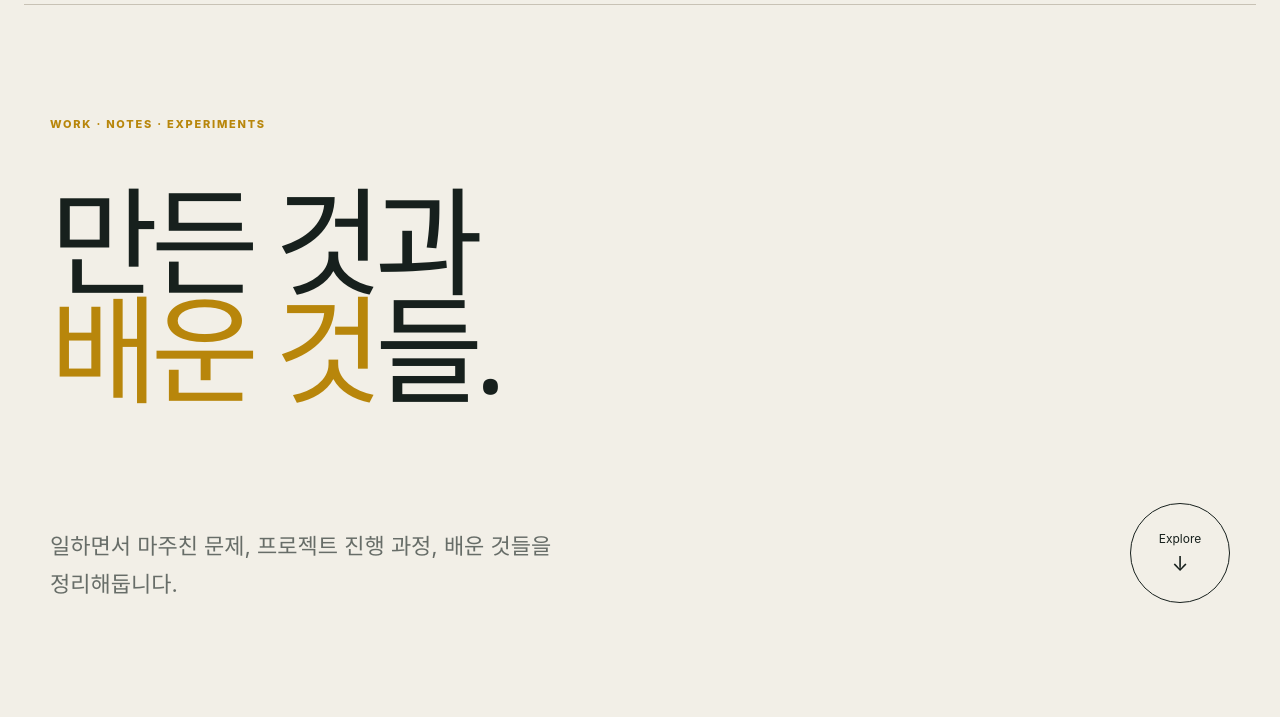
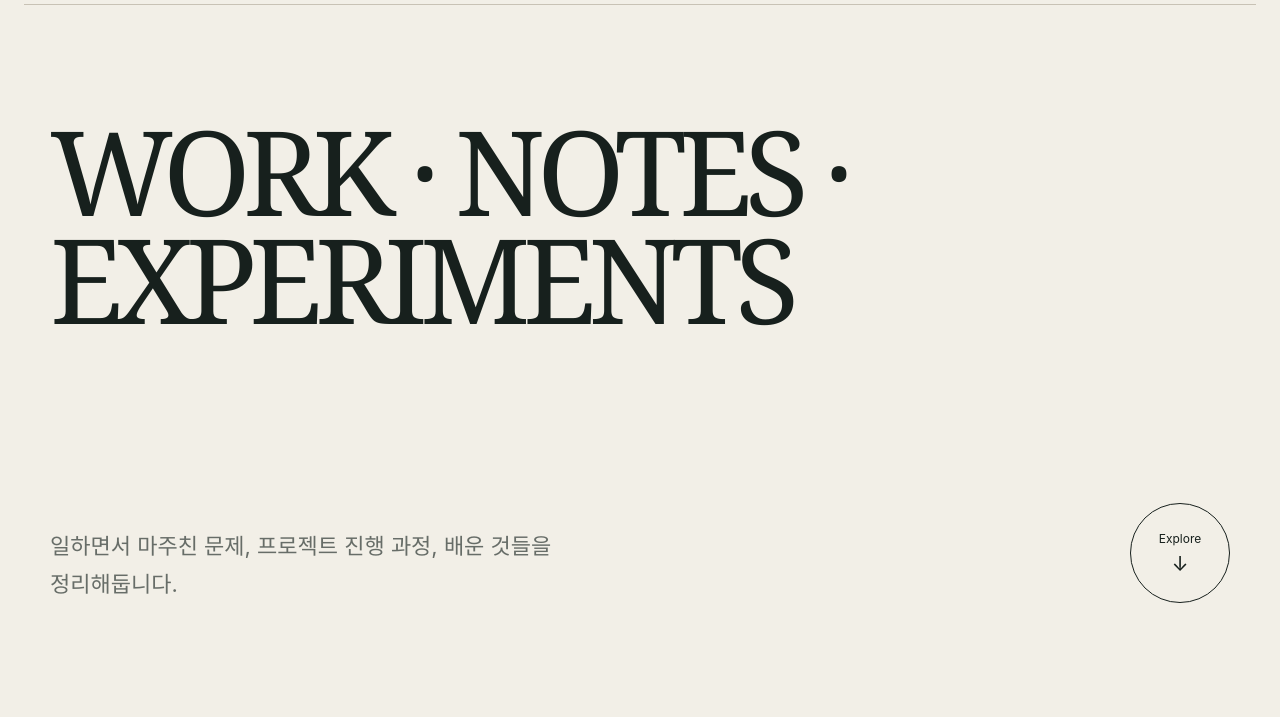
Before and after one commit to scourge1100/neverland, a website: page config/site/index.html in a window 1280 px wide. Shown: the part 83-800 px from the top of the page. Drawn offline with Linux system fonts and the light colour scheme; no server answers.

Commit message:
Hero: WORK · NOTES · EXPERIMENTS를 대헤드라인으로

```diff
--- a/config/site/index.html
+++ b/config/site/index.html
@@ -34,8 +34,7 @@
 
     <main id="content">
       <section class="hero section-shell" aria-labelledby="hero-title">
-        <p class="eyebrow">WORK · NOTES · EXPERIMENTS</p>
-        <h1 id="hero-title">만든 것과<br /><em>배운 것</em>들.</h1>
+        <h1 id="hero-title">WORK · NOTES ·<br />EXPERIMENTS</h1>
         <div class="hero-bottom">
           <p class="hero-copy">일하면서 마주친 문제, 프로젝트 진행 과정, 배운 것들을 정리해둡니다.</p>
           <a class="circle-link" href="#writing" aria-label="최근 글 보기"><span>Explore</span><b aria-hidden="true">↓</b></a>
```
